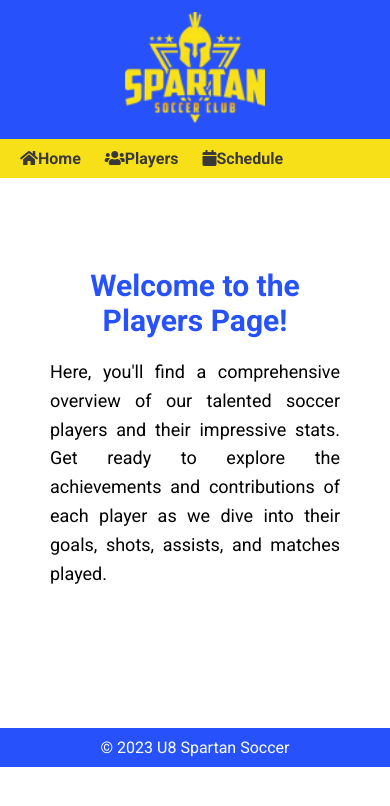
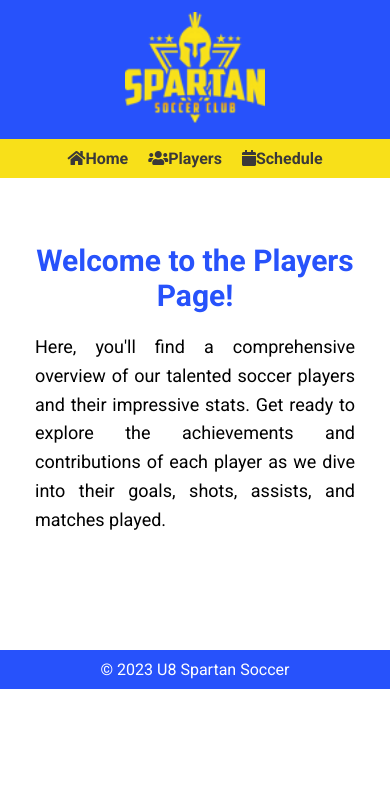
Before and after one commit to Ibanez92/soccer_team, a Flask app: page /players in a window 390 px wide. Shown: the top 806 px of the page. Run offline with Flask 3, Linux system fonts and the light colour scheme.

Commit message:
working on text font and mobile side of players page

```diff
--- a/static/players.css
+++ b/static/players.css
@@ -47,12 +47,13 @@ nav ul li a {
 }
 
 .page-container {
-    padding: 20px;
+    padding: 15px;
 }
+
 .description {
     max-width: 800px;
-    margin: 40px auto;
-    padding: 30px;
+    margin: 30px auto;
+    padding: 20px;
     font-family: "Roboto", Arial, sans-serif;
 }
 
@@ -108,6 +109,11 @@ footer {
 }
 
 @media screen and (max-width: 768px) {
+    nav ul {
+        display: flex;
+        justify-content: center;
+    }
+
     .title {
         font-size: 48px;
         padding-bottom: 10px;
@@ -122,4 +128,5 @@ footer {
         width: 100%; /* Make player cards occupy the full width of the screen */
         margin: 10px 0; /* Add spacing between player cards */
     }
+
 }
```
